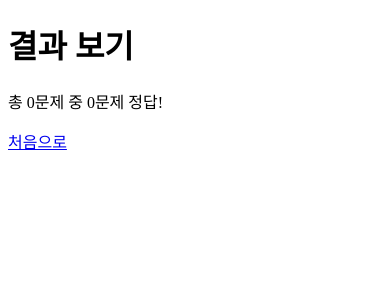
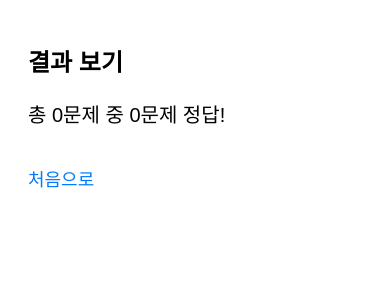
Before and after one commit to Parkdonghae/disaster_quiz_app, a Flask app: page /result in a window 390 px wide. Shown: the top 300 px of the page. Run offline with Flask 2, Linux system fonts and the light colour scheme.

Commit message:
모바일 화면 최적화: 뷰포트와 큰끌씨 CSS 추가

```diff
--- a/templates/result.html
+++ b/templates/result.html
@@ -3,7 +3,30 @@
 <html lang="ko">
 <head>
   <meta charset="UTF-8">
+  <meta name="viewport" content="width=device-width, initial-scale=1.0">
   <title>결과 보기</title>
+  <style>
+    body {
+      font-family: Arial, sans-serif;
+      font-size: 18px;
+      padding: 20px;
+      line-height: 1.6;
+    }
+    h1 {
+      font-size: 24px;
+    }
+    p {
+      font-size: 20px;
+      margin: 15px 0;
+    }
+    a {
+      display: inline-block;
+      margin-top: 20px;
+      font-size: 18px;
+      text-decoration: none;
+      color: #007BFF;
+    }
+  </style>
 </head>
 <body>
   <h1>결과 보기</h1>
```
Also changed, not shown: templates/home.html (+17 -0 lines), templates/quiz.html (+25 -0 lines).
